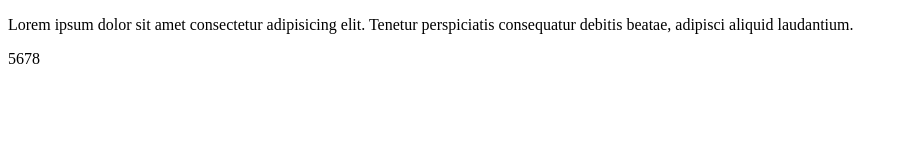
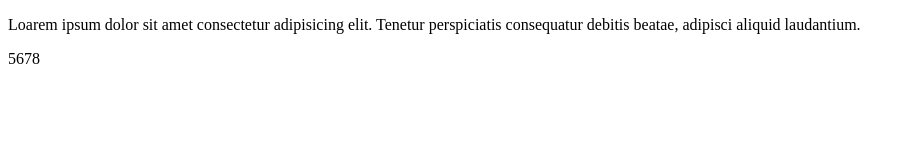
Before and after one commit to cassmtnr/cassmtnr.github.io, a React (Vite) app: page / in a window 1280 px wide. Shown: the top 160 px of the page, without its empty margins (0-910 px from the left). Built offline with nearby package versions, Linux system fonts and the light colour scheme.

Commit message:
break test

```diff
--- a/src/App.tsx
+++ b/src/App.tsx
@@ -3,7 +3,7 @@ const App = () => {
     <>
       <div>
         <p>
-          Lorem ipsum dolor sit amet consectetur adipisicing elit. Tenetur
+          Loarem ipsum dolor sit amet consectetur adipisicing elit. Tenetur
           perspiciatis consequatur debitis beatae, adipisci aliquid laudantium.
         </p>
         <p>5678</p>
```
